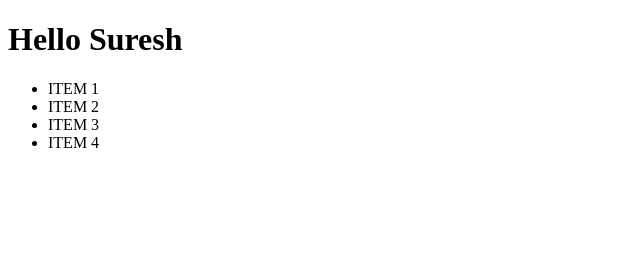
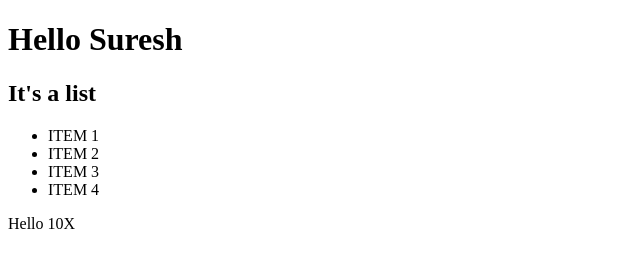
Before and after one commit to sureshrathod28/GIT-FEB-2023, a plain HTML site: page index.html in a window 1280 px wide. Shown: the whole page, without its empty margins (0-640 px from the left). Drawn offline with Linux system fonts and the light colour scheme.

```diff
--- a/index.html
+++ b/index.html
@@ -8,6 +8,7 @@
 </head>
 <body>
     <h1>Hello Suresh</h1>
+    <h2>It's a list</h2>
     <ul>
         <li>
             ITEM 1
@@ -22,5 +23,6 @@
             ITEM 4
         </li>
     </ul>
+    <p>Hello 10X</p>
 </body>
 </html>
```
